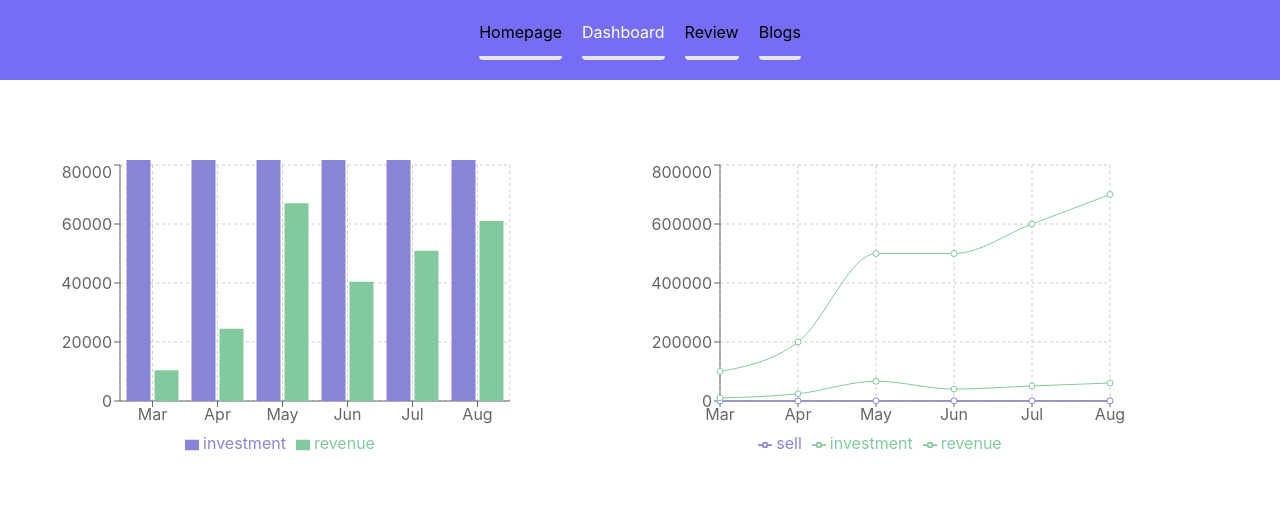
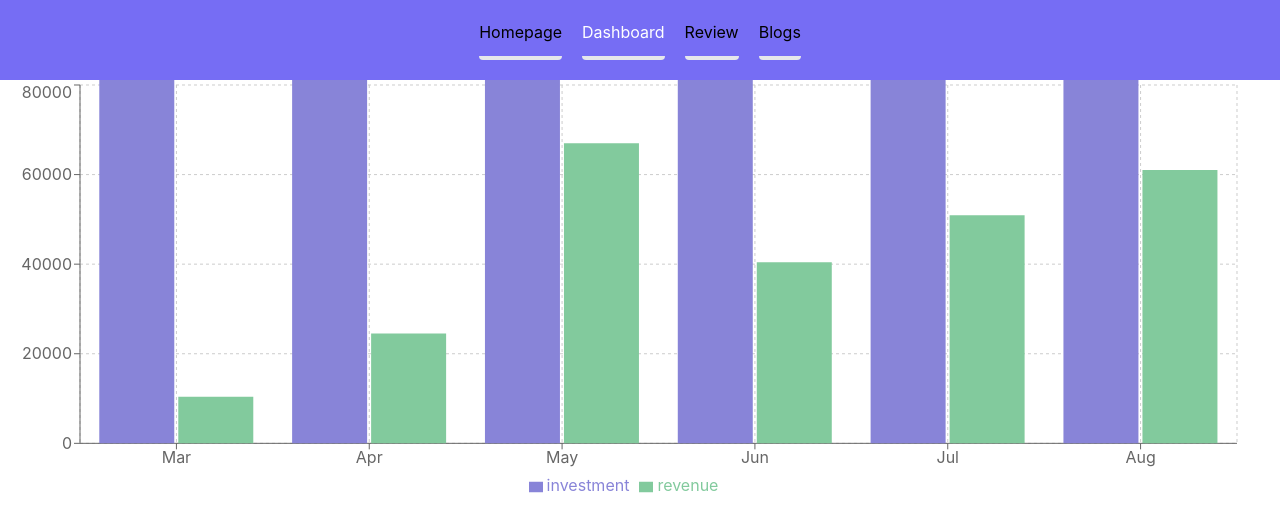
Before and after one commit to tanimpersonal/4t-graphic, a React (Create React App) app: page /dashboard in a window 1280 px wide. Shown: the top 532 px of the page. Built offline with nearby package versions, Linux system fonts and the light colour scheme.

Commit message:
bar chart added

```diff
--- a/src/components/Chart/Chart.js
+++ /dev/null
@@ -1,108 +0,0 @@
-import React from "react";
-import {
-  Bar,
-  BarChart,
-  CartesianGrid,
-  Legend,
-  Line,
-  LineChart,
-  Pie,
-  PieChart,
-  Tooltip,
-  XAxis,
-  YAxis,
-} from "recharts";
-const Chart = () => {
-  const data = [
-    {
-      month: "Mar",
-      investment: 100000,
-      sell: 241,
-      revenue: 10401,
-    },
-    {
-      month: "Apr",
-      investment: 200000,
-      sell: 423,
-      revenue: 24500,
-    },
-    {
-      month: "May",
-      investment: 500000,
-      sell: 726,
-      revenue: 67010,
-    },
-    {
-      month: "Jun",
-      investment: 500000,
-      sell: 529,
-      revenue: 40405,
-    },
-    {
-      month: "Jul",
-      investment: 600000,
-      sell: 601,
-      revenue: 50900,
-    },
-    {
-      month: "Aug",
-      investment: 700000,
-      sell: 670,
-      revenue: 61000,
-    },
-  ];
-  return (
-    <div className="grid md:grid-cols-2 my-20 mx-10">
-      <div className="barchart">
-        <BarChart
-          width={500}
-          height={300}
-          data={data}
-          margin={{
-            top: 5,
-            right: 30,
-            left: 20,
-            bottom: 5,
-          }}
-        >
-          <CartesianGrid strokeDasharray="3 3" />
-          <XAxis dataKey="month" />
-          <YAxis dataKey="revenue" />
-          <Tooltip />
-          <Legend />
-          <Bar dataKey="investment" fill="#8884d8" />
-          <Bar dataKey="revenue" fill="#82ca9d" />
-        </BarChart>
-      </div>
-      <div className="linechart">
-        <LineChart
-          width={500}
-          height={300}
-          data={data}
-          margin={{
-            top: 5,
-            right: 30,
-            left: 20,
-            bottom: 5,
-          }}
-        >
-          <CartesianGrid strokeDasharray="3 3" />
-          <XAxis dataKey="month" />
-          <YAxis />
-          <Tooltip />
-          <Legend />
-          <Line
-            type="monotone"
-            dataKey="sell"
-            stroke="#8884d8"
-            activeDot={{ r: 8 }}
-          />
-          <Line type="monotone" dataKey="investment" stroke="#82ca9d" />
-          <Line type="monotone" dataKey="revenue" stroke="#82ca9d" />
-        </LineChart>
-      </div>
-    </div>
-  );
-};
-
-export default Chart;
--- /dev/null
+++ b/src/components/CustomBarChart/CustomBarChart.js
@@ -0,0 +1,77 @@
+import { render } from "@testing-library/react";
+import React from "react";
+import {
+  Bar,
+  BarChart,
+  CartesianGrid,
+  Legend,
+  ResponsiveContainer,
+  Tooltip,
+  XAxis,
+  YAxis,
+} from "recharts";
+const CustomBarChart = () => {
+  const data = [
+    {
+      month: "Mar",
+      investment: 100000,
+      sell: 241,
+      revenue: 10401,
+    },
+    {
+      month: "Apr",
+      investment: 200000,
+      sell: 423,
+      revenue: 24500,
+    },
+    {
+      month: "May",
+      investment: 500000,
+      sell: 726,
+      revenue: 67010,
+    },
+    {
+      month: "Jun",
+      investment: 500000,
+      sell: 529,
+      revenue: 40405,
+    },
+    {
+      month: "Jul",
+      investment: 600000,
+      sell: 601,
+      revenue: 50900,
+    },
+    {
+      month: "Aug",
+      investment: 700000,
+      sell: 670,
+      revenue: 61000,
+    },
+  ];
+  return (
+    <ResponsiveContainer width="99%" aspect={3}>
+      <BarChart
+        width={500}
+        height={300}
+        data={data}
+        margin={{
+          top: 5,
+          right: 30,
+          left: 20,
+          bottom: 5,
+        }}
+      >
+        <CartesianGrid strokeDasharray="3 3" />
+        <XAxis dataKey="month" />
+        <YAxis dataKey="revenue" />
+        <Tooltip />
+        <Legend />
+        <Bar dataKey="investment" fill="#8884d8" />
+        <Bar dataKey="revenue" fill="#82ca9d" />
+      </BarChart>
+    </ResponsiveContainer>
+  );
+};
+
+export default CustomBarChart;
--- a/src/components/Dashboard/Dashboard.js
+++ b/src/components/Dashboard/Dashboard.js
@@ -1,11 +1,10 @@
 import React from "react";
-import useChartData from "../../utility/useChartData";
-import Chart from "../Chart/Chart";
+import CustomBarChart from "../CustomBarChart/CustomBarChart";
 
 const Dashboard = () => {
   return (
     <div>
-      <Chart></Chart>
+      <CustomBarChart></CustomBarChart>
     </div>
   );
 };
```
